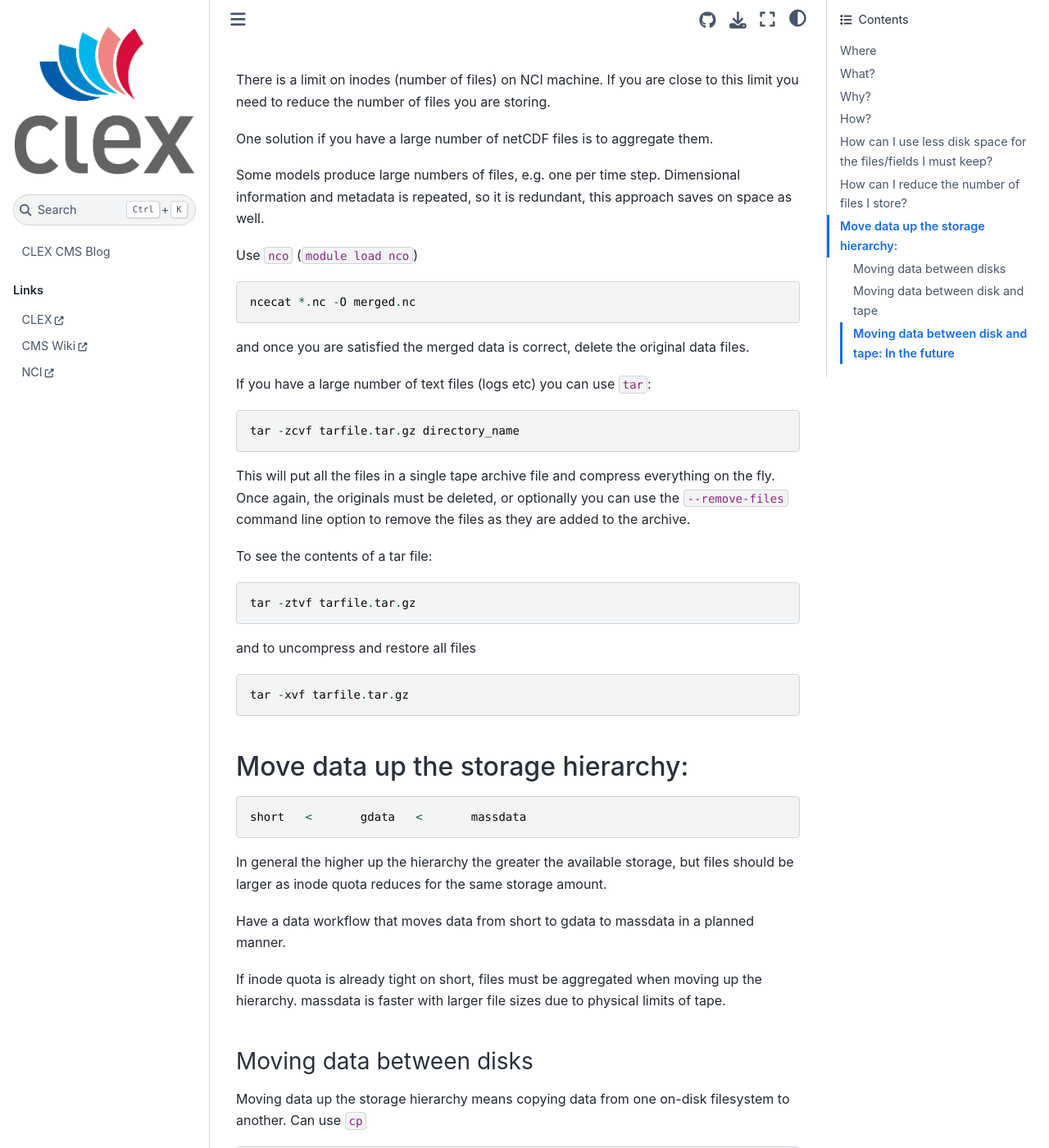
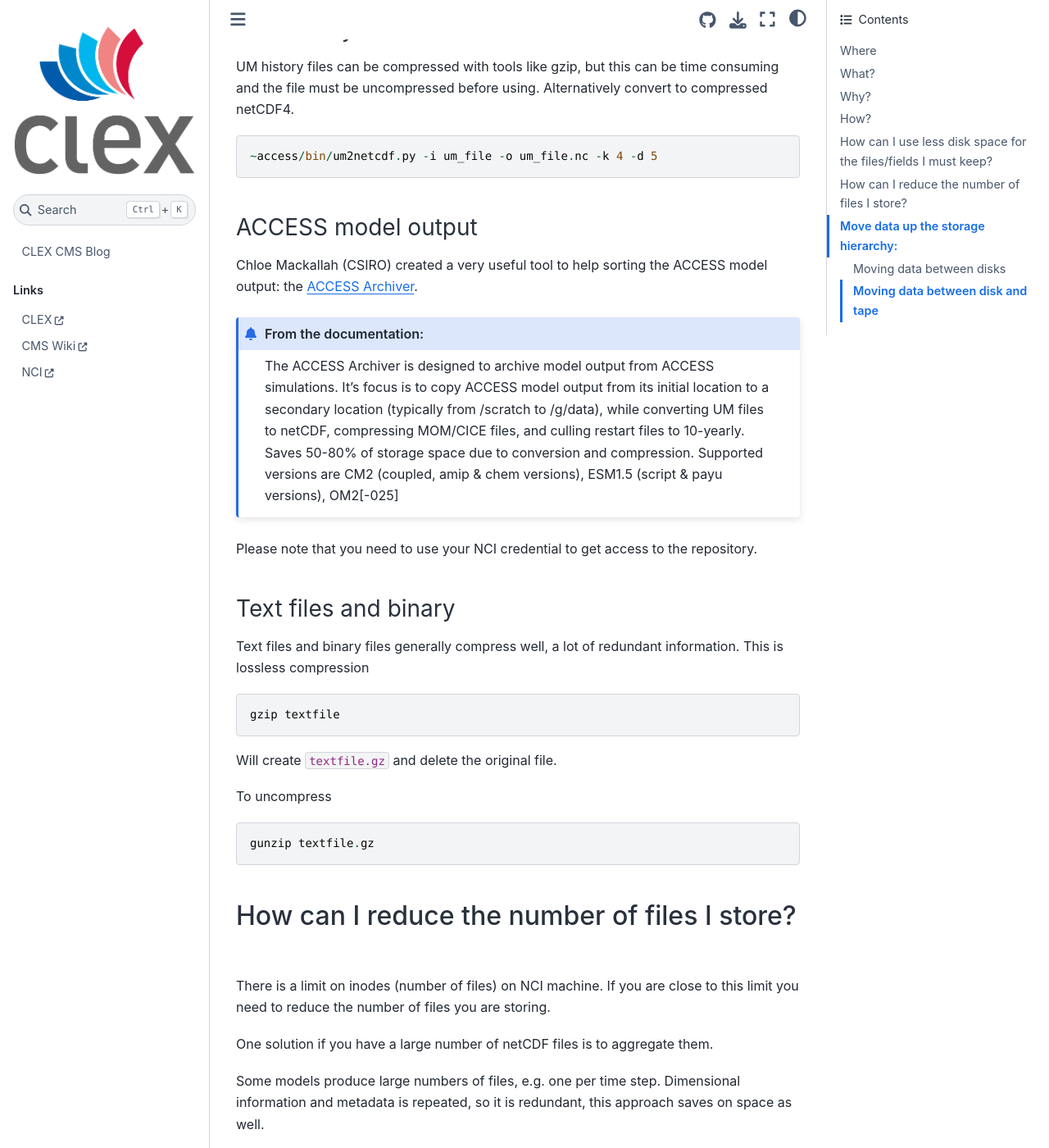
Before and after one commit to coecms/coecms.github.io, a Jupyter Book: the page built from posts/2022-04-26-storage-where-what-why-how.md, in a window 1280 px wide and 1400 px high, scrolled down 4680 px. Shown: the whole window at 82% size. Built offline with Jupyter Book 1.0.4 settings and Sphinx 7.4.7 and the Sphinx Book theme 1.1.4, drawn with Linux system fonts in a browser that asks for light colours; some of the changed text lies outside the part shown.

Commit message:
first draft of update for storage blog

````diff
--- a/posts/2022-04-26-storage-where-what-why-how.md
+++ b/posts/2022-04-26-storage-where-what-why-how.md
@@ -35,16 +35,13 @@
 To query usage for an on-disk file system, NCI provides commands which report on filesystem usage, updated daily. On NCI systems, it is the project owning a file that determines how it is accounted for, not where the file resides on the filesystem
 ```
 nci-files-report --group project_id
-    reports user information for files on scratch or gdata owned by the group <project_id>
-
-gdata_files_report -P project_id
-    reports user information for files in the <project_id>'s scratch and gdata folders.
 ```
 
 CMS has put in place a `Grafana` server for visualising a range of accounting statistics for CLEx. You can access [this server](https://accessdev.nci.org.au/grafana/login:) using your NCI credentials.
-```
-You can access a range of useful statistics by user and group via the [`user-report` dashboard](https://accessdev.nci.org.au/grafana/d/toeLAYDWz/user-report?orgId=1)
-```
+
+You can access a range of useful statistics by user and group via the [User Report dashboard](https://accessdev.nci.org.au/grafana/d/toeLAYDWz/user-report?orgId=1)
+
+![Grafana User Report](../images/grafana_example.png "Grafana User Report")
 
 More details on how to use these and other accounting tools are available from the [CMS wiki](http://climate-cms.wikis.unsw.edu.au/Accounting_at_NCI).
 
@@ -75,7 +72,15 @@
 ncdump -hs netcdf_file
 grib_ls grib_file
 ```
-
+On May 2022 NCI started the [purging of old files on /scratch](https://protect-au.mimecast.com/s/wd_aC6X1k7Cr7wn0zipvCNT?domain=opus.nci.org.au). `nci-file-expiry` is the new tool NCI provides for users to check which files will expire soon, which have been quarantined and how to get them out of quarantine.
+To check which files will expire soon use:
+```
+nci-file-expiry list-warnings
+```
+To see all the available options:
+```
+nci-file-expiry -h
+```
 ## Why?
 
 Why do I have these in the first place? If you're running a model: check the diagnostics (output variables) being
@@ -144,6 +149,13 @@
 ```
 ~access/bin/um2netcdf.py -i um_file -o um_file.nc -k 4 -d 5
 ```
+### ACCESS model output
+Chloe Mackallah (CSIRO) created a very useful tool to help sorting the ACCESS model output: the [ACCESS Archiver](https://git.nci.org.au/cm2704/ACCESS-Archiver).
+```{admonition} From the documentation:
+The ACCESS Archiver is designed to archive model output from ACCESS simulations. It's focus is to copy ACCESS model output from its initial location to a secondary location (typically from /scratch to /g/data), while converting UM files to netCDF, compressing MOM/CICE files, and culling restart files to 10-yearly. Saves 50-80% of storage space due to conversion and compression.
+Supported versions are CM2 (coupled, amip & chem versions), ESM1.5 (script & payu versions), OM2[-025]
+```
+Please note that you need to use your NCI credential to get access to the repository.
 
 ### Text files and binary
 Text files and binary files generally compress well, a lot of redundant information. This is lossless compression
@@ -187,13 +199,13 @@
 
 ## Move data up the storage hierarchy:
 ```
-short	<	gdata 	< 	massdata
+scratch	<	gdata 	< 	massdata
 ```
 In general the higher up the hierarchy the greater the available storage, but files should be larger as inode quota reduces for the same storage amount.
 
-Have a data workflow that moves data from short to gdata to massdata in a planned manner.
+Have a data workflow that moves data from scratch to gdata to massdata in a planned manner.
 
-If inode quota is already tight on short, files must be aggregated when moving up the hierarchy. massdata is faster with larger file sizes due to physical limits of tape.
+If inode quota is already tight on scratch, files must be aggregated when moving up the hierarchy. Massdata is faster with larger file sizes due to physical limits of tape.
 
 ### Moving data between disks
 Moving data up the storage hierarchy means copying data from one on-disk filesystem to another. Can use `cp`
@@ -211,7 +223,7 @@
 ```
 
 ### Moving data between disk and tape
-The "highest" position on the storage hierarchy is the tape based mass data store.
+The "highest" position on the storage hierarchy is the tape based massdata store.
 
 But but but …
 
@@ -257,10 +269,4 @@
 	mdssdiff -P project_id -cl -r localdir -p $USER/remotedir
 ```
 
-### Moving data between disk and tape: In the future
-
-There are plans to make it easier and more attractive to transfer files to massdata by creating more supporting software tools:
-
-`mdssprep` - traverse a directory structure, archiving as required, and recording a manifest describing all files
-
-`mdssfind` - find files that have been transferred to massdata and optionally call mdssdiff to copy them back to a local directory
+More infomration on the NCI tape system and mdss is available from the [CMS wiki](http://climate-cms.wikis.unsw.edu.au/Archiving_data).
````
Also changed, not shown: post_meta.yaml (+5 -7 lines), images/grafana_example.png (added).
